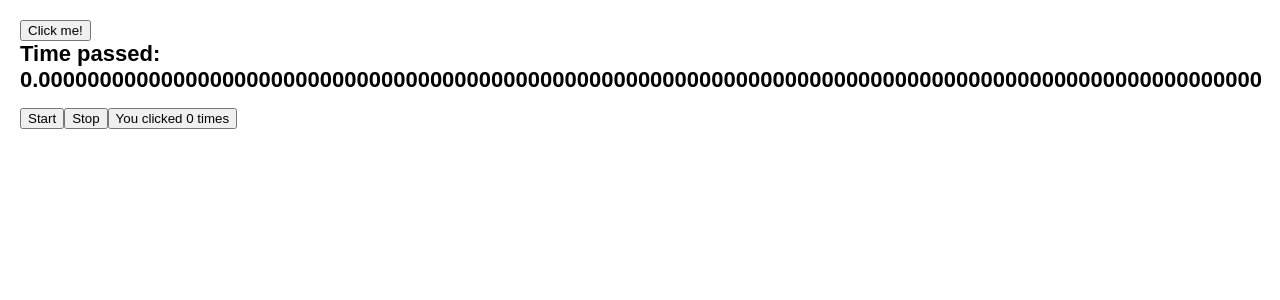
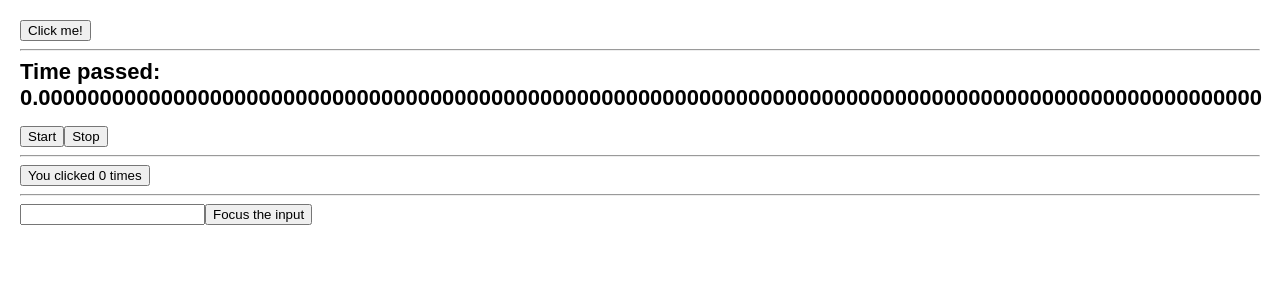
Before and after one commit to Sheddiey/Frontend-mentor-Projects, a React (Create React App) app in the folder my-app/: page / in a window 1280 px wide. Shown: the top 300 px of the page. Built offline with nearby package versions, Linux system fonts and the light colour scheme.

Commit message:
accessing the DOM with refs

```diff
--- a/my-app/src/App.js
+++ b/my-app/src/App.js
@@ -1,3 +1,4 @@
+import Form from "./Escape Hatches/Manipulating DOM with Ref/Form";
 import Counter from "./Escape Hatches/Referencing values with ref/Counter";
 import CounterButton from "./Escape Hatches/Referencing values with ref/CounterButton";
 import StopWatch from "./Escape Hatches/Referencing values with ref/StopWatch";
@@ -6,8 +7,12 @@ export default function App() {
   return (
     <>
       <Counter />
+      <hr />
       <StopWatch />
+      <hr />
       <CounterButton />
+      <hr />
+      <Form />
     </>
   );
 }
--- /dev/null
+++ b/my-app/src/Escape Hatches/Manipulating DOM with Ref/Form.jsx
@@ -0,0 +1,16 @@
+import { useRef } from "react";
+
+export default function Form() {
+    const inputRef = useRef(null);
+
+    function handleClick() {
+        inputRef.current.focus();
+    }
+
+    return (
+        <>
+            <input ref={inputRef} />
+            <button onClick={handleClick}>Focus the input</button>
+        </>
+    );
+}
```
